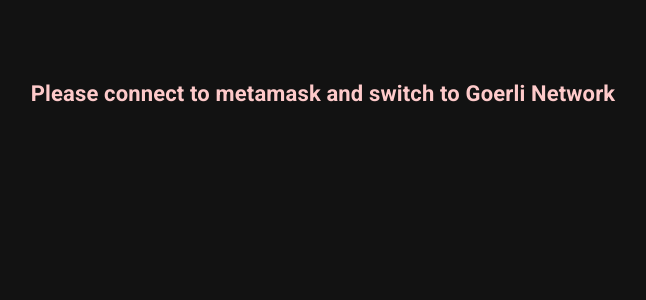
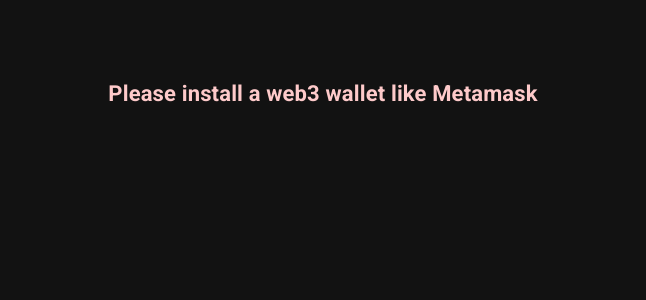
Before and after one commit to Alfa11917676/plastique-poc-ui-main, a Next.js app: page / in a window 1280 px wide. Shown: the top 300 px of the page, without its empty margins (317-963 px from the left). Built offline with nearby package versions, Linux system fonts and the light colour scheme.

Commit message:
fixed network provider

```diff
--- a/src/pages/index.tsx
+++ b/src/pages/index.tsx
@@ -31,7 +31,7 @@
   if (!isConnected)
     return (
       <h2 className=" text-center font-bold text-red-200 mt-20 mx-auto">
-        Please connect to metamask and switch to Goerli Network
+        Please install a web3 wallet like Metamask
       </h2>
     );
   return (
```
